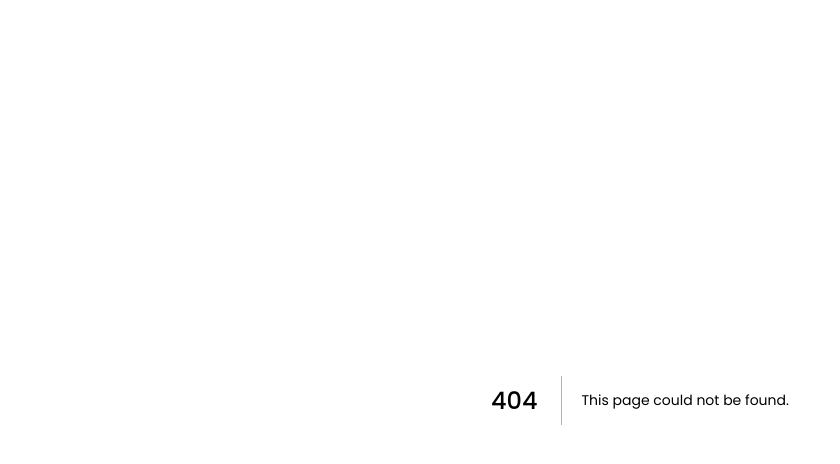
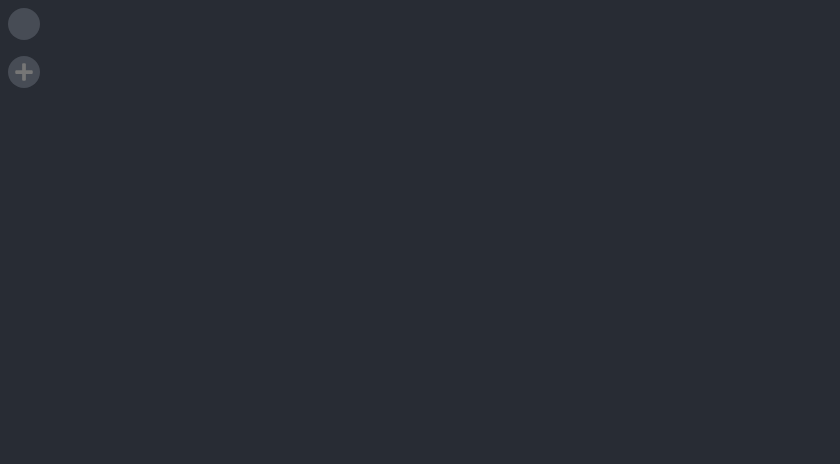
Before and after one commit to syllomex/taskpad-next, a Next.js app: page /editor in a window 1280 px wide. Before the commit this address had no page. Shown: the top 464 px of the page, without its empty margins (0-840 px from the left). Built offline with nearby package versions, Linux system fonts and the light colour scheme.

Commit message:
feat: add editor page

```diff
--- /dev/null
+++ b/pages/editor/index.tsx
@@ -0,0 +1,37 @@
+import Head from "next/head";
+import React from "react";
+
+import Nav from "../../components/Nav";
+import Title from "../../components/Title";
+import Wrapper from "../../components/Wrapper";
+
+import { usePage } from "../../store/page";
+
+import { isServer } from "../../utils/isServer";
+
+import { Container } from "./styles";
+
+const Editor: React.FC = () => {
+  const { current, get } = usePage();
+
+  return (
+    <Wrapper>
+      <Head>
+        <title>
+          {isServer
+            ? "TaskPad"
+            : `${get(current) ? `${get(current).name} - TaskPad` : "TaskPad"}`}
+        </title>
+      </Head>
+      <Nav />
+
+      {current && (
+        <Container>
+          <Title />
+        </Container>
+      )}
+    </Wrapper>
+  );
+};
+
+export default Editor;
--- /dev/null
+++ b/pages/editor/styles.ts
@@ -0,0 +1,7 @@
+import styled from "@emotion/styled";
+
+export const Container = styled.div`
+  width: 100%;
+
+  padding: 32px 5%;
+`;
```
